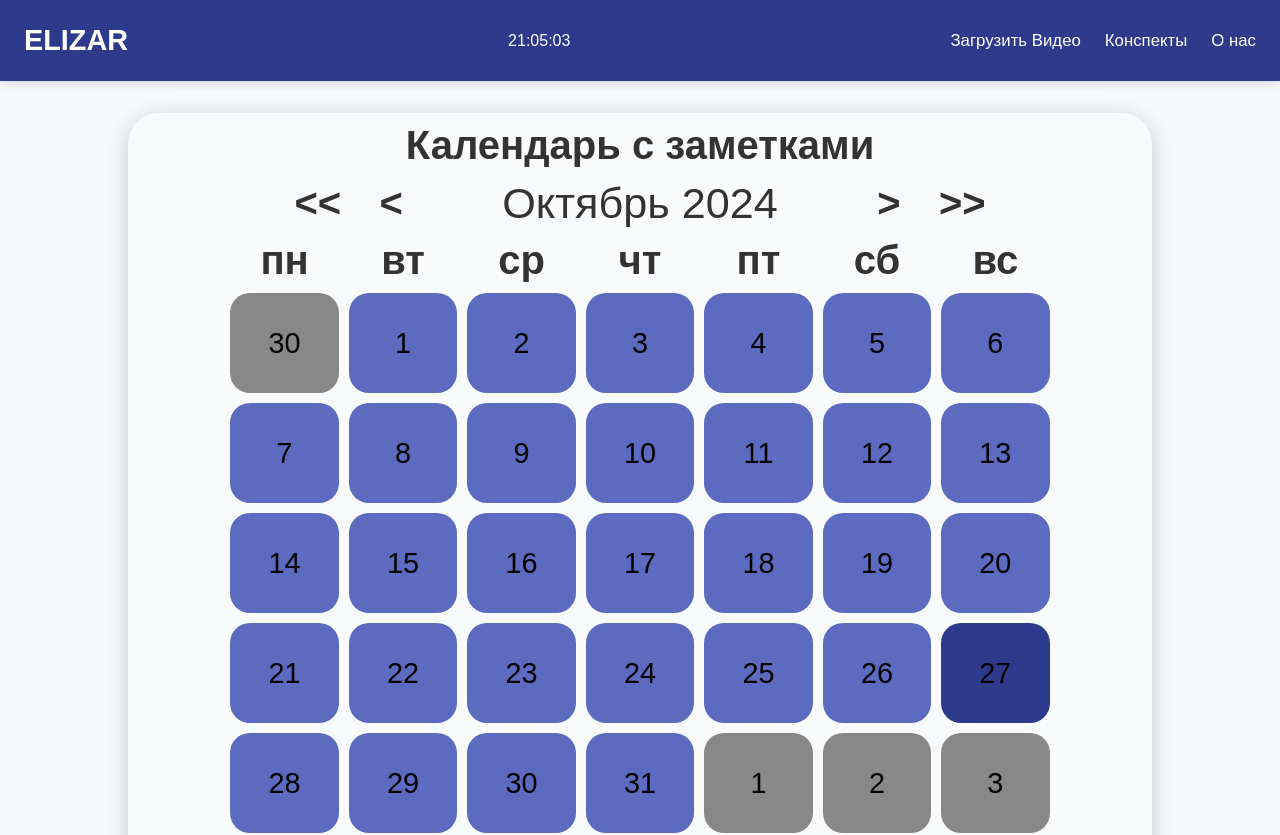
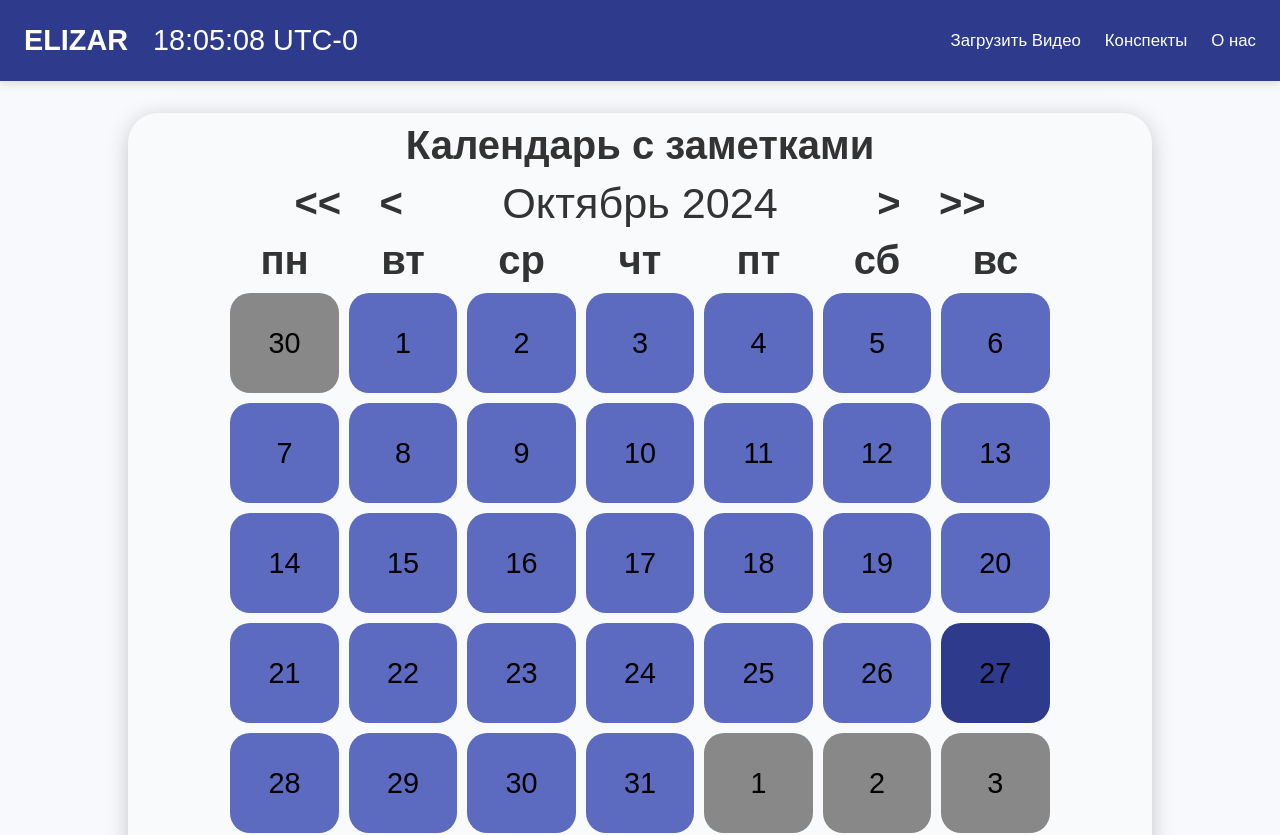
Before and after one commit to blackUser-hub/Elizarka, a React (Create React App) app in the folder front/: page / in a window 1280 px wide. Shown: the top 835 px of the page. Built offline with nearby package versions, Linux system fonts and the light colour scheme.

Commit message:
finish clock

```diff
--- a/front/src/components/calendar.jsx
+++ b/front/src/components/calendar.jsx
@@ -44,7 +44,6 @@ const CalendarSection = () => {
     const weekDays = ["пн", "вт", "ср", "чт", "пт", "сб", "вс"]
 
     return (<div className="calendar-section">
-        {/* <h1>Календарь с заметками</h1> */}
         <CalendarMonthAndYear stateYear={year} chageYear={(d) => {
             setWeeksInMonth(MonthWeeks(year+d, month))
             setNowDate(new Date(year+d, month))
--- a/front/src/components/clock.jsx
+++ b/front/src/components/clock.jsx
@@ -1,10 +1,21 @@
-import {React, useState } from 'react'
+import {React, useEffect, useState } from 'react'
 
 export default function Clock() {
     const [time, setTime] = useState(new Date())
-    const timeZone = 'Europe/Moscow'
-    const localTime = time.toLocaleString('ru-RU', { timeZone }).split(", ")[1]
-    return (
-    <div>{localTime}</div>
-  )
+    const timeZoneDifference = time.getTimezoneOffset()
+    const hours = time.getHours()<=9 ? "0"+time.getHours() : time.getHours()
+    const minuts = time.getMinutes()<=9 ? "0"+time.getMinutes() : time.getMinutes()
+    const seconds = time.getSeconds()<=9 ? "0"+time.getSeconds() : time.getSeconds()
+
+    useEffect(() => {
+      const interval = setInterval(() => setTime(new Date()), 500);
+
+      return () => {
+        clearInterval(interval);
+      };
+    }, []);
+
+    return (<div className='clock'>
+      <span className='hours'>{hours}:{minuts}:{seconds} UTC{(timeZoneDifference<0 ? "+" : "-") + -timeZoneDifference/60 }</span>
+    </div>)
 }
--- a/front/src/components/header.jsx
+++ b/front/src/components/header.jsx
@@ -4,8 +4,10 @@ import Clock from './clock'
 const Header = () => {
   return (
     <header>
-        <h1>ELIZAR</h1>
-        <Clock />
+        <div className='logo-clock-box'>
+            <h1>ELIZAR</h1>
+            <Clock />
+        </div>
         <nav>
             <a href="#upload-section">Загрузить Видео</a>
             <a href="#notes-history">Конспекты</a>
--- a/front/src/index.css
+++ b/front/src/index.css
@@ -29,9 +29,21 @@ header {
   box-shadow: 0 4px 8px rgba(0, 0, 0, 0.1);
 }
 
-header h1 {
-  font-size: 1.8rem;
-  font-weight: 600;
+header .logo-clock-box {
+  /* Logo */
+  h1 {
+    margin-right: 25px;
+    display: inline-block;
+    font-size: 1.8rem;
+    font-weight: 600;
+  }
+  /* Clock */
+  .clock {
+    display: inline-block;
+    span {
+      font-size: 1.8rem;
+    }
+  }
 }
 
 header nav {
```
